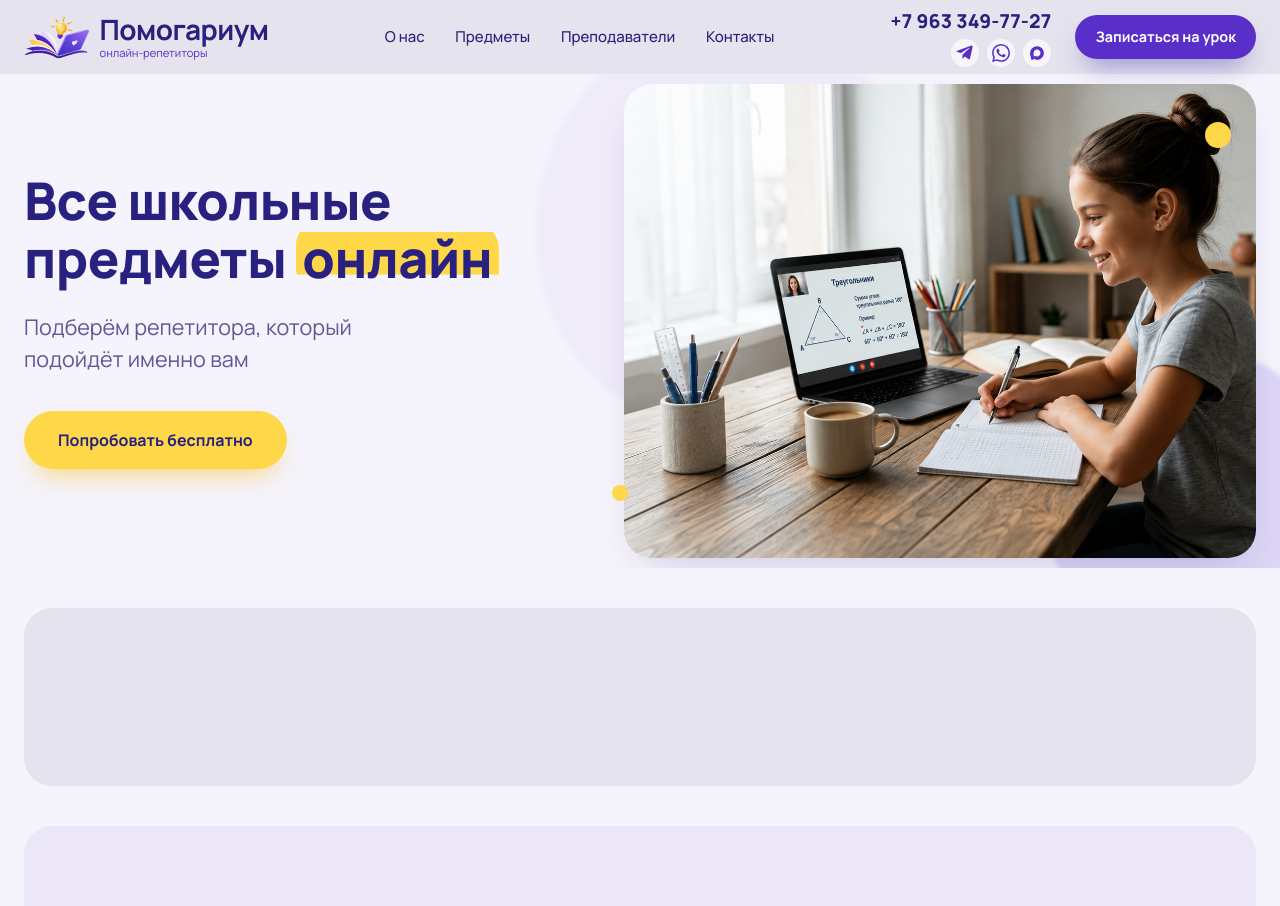
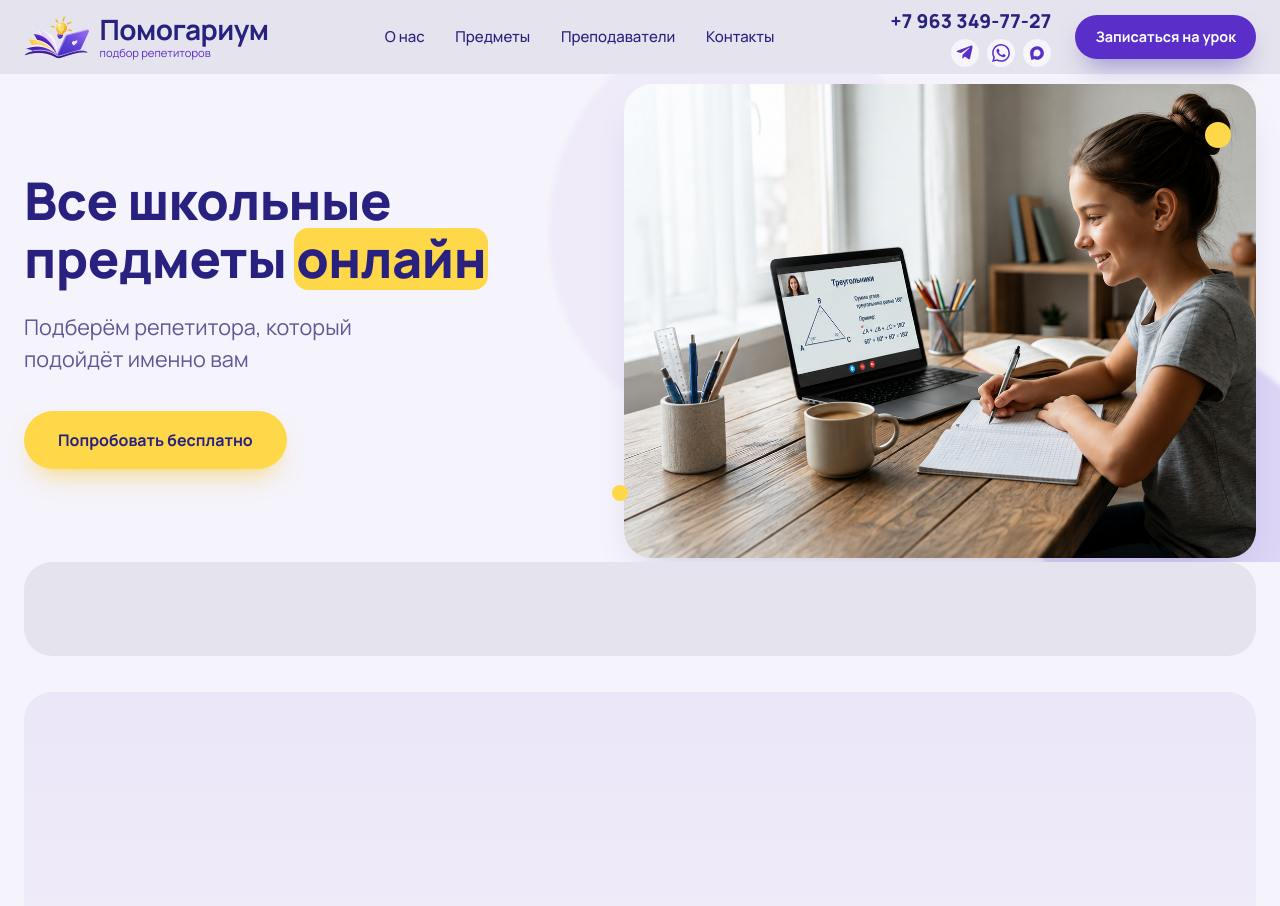
Before and after one commit to moskvinkirill829-ship-it/Violetta, a React (Vite) app in the folder client/: page / in a window 1280 px wide. Shown: the top 906 px of the page. Built offline with nearby package versions, Linux system fonts and the light colour scheme.

Commit message:
Правки: подпись «подбор репетиторов», тонкая полоса преимуществ в одну строку, выделение по контуру текста, приглушённая форма

```diff
--- a/client/src/components/Highlight.css
+++ b/client/src/components/Highlight.css
@@ -1,34 +1,34 @@
 .hl {
-  /* заливка «маркером» за текстом; корректно переносится по строкам */
-  background-image: linear-gradient(
-    var(--hl-color, var(--c-yellow)),
-    var(--hl-color, var(--c-yellow))
-  );
-  background-repeat: no-repeat;
-  background-position: left 0.16em;
-  background-size: 100% 0;
-  padding: 0 0.12em;
-  margin: 0;
-  border-radius: 0.42em 0.5em 0.42em 0.5em;
-  box-decoration-break: clone;
-  -webkit-box-decoration-break: clone;
-  transition: background-size 0.5s var(--ease) 0.15s;
-}
-
-/* полоса тоньше строки — как в макете, не жирная */
-.hl {
-  background-size: 100% 0.82em;
+  position: relative;
+  display: inline;
+  isolation: isolate;
 }
 
 .hl__text {
   position: relative;
+  z-index: 1;
 }
 
-/* внутри Reveal — «прорисовка» при появлении */
-.reveal .hl {
-  background-size: 100% 0;
+/* жёлтая заливка ровно по границам текста — без большого выступа */
+.hl::before {
+  content: '';
+  position: absolute;
+  z-index: 0;
+  left: -0.04em;
+  right: -0.04em;
+  top: 0.08em;
+  bottom: 0.08em;
+  background: var(--hl-color, var(--c-yellow));
+  border-radius: 0.28em;
 }
 
-.reveal--in .hl {
-  background-size: 100% 0.82em;
+@media (prefers-reduced-motion: no-preference) {
+  .reveal .hl::before {
+    transform: scaleX(0);
+    transform-origin: left center;
+  }
+  .reveal--in .hl::before {
+    transition: transform 0.45s var(--ease) 0.2s;
+    transform: scaleX(1);
+  }
 }
--- a/client/src/data/site.ts
+++ b/client/src/data/site.ts
@@ -5,7 +5,7 @@
 
 export const contacts = {
   brand: 'Помогариум',
-  brandTagline: 'онлайн-репетиторы', // подпись под логотипом
+  brandTagline: 'подбор репетиторов', // подпись под логотипом
   phone: '+7 963 349-77-27',
   phoneHref: 'tel:+79633497727',
   // TODO: заменить на реальные ссылки
--- a/client/src/sections/Advantages.css
+++ b/client/src/sections/Advantages.css
@@ -1,52 +1,77 @@
 .adv {
-  padding-block: clamp(24px, 3.5vw, 40px);
+  padding-top: 0; /* плашка вплотную к hero-картинке */
+  padding-bottom: clamp(20px, 3vw, 36px);
 }
 
 .adv__grid {
   list-style: none;
   display: grid;
-  grid-template-columns: repeat(4, 1fr);
-  gap: clamp(16px, 2.4vw, 30px);
+  grid-template-columns: repeat(4, minmax(0, 1fr));
+  gap: clamp(12px, 1.8vw, 22px);
   background: var(--c-panel); /* та же серая плашка, что и хедер */
   border-radius: var(--radius-lg);
-  padding: clamp(22px, 3vw, 34px) clamp(20px, 3vw, 40px);
+  padding: clamp(12px, 1.6vw, 18px) clamp(18px, 2.6vw, 34px); /* в 2 раза тоньше */
 }
 
 .adv__item {
   display: flex;
   align-items: center;
-  gap: 14px;
+  gap: 12px;
+  min-width: 0;
 }
 
 .adv__icon {
   flex: 0 0 auto;
-  width: 88px;
-  height: 88px;
+  width: 58px;
+  height: 58px;
   object-fit: contain;
 }
 
+.adv__text {
+  min-width: 0;
+}
+
 .adv__title {
-  font-size: 1.3rem; /* крупнее и контрастнее */
+  font-size: 1rem;
   font-weight: 800;
   color: var(--c-primary);
-  margin-bottom: 3px;
-  line-height: 1.1;
+  margin-bottom: 2px;
+  line-height: 1.15;
+  white-space: nowrap; /* «Онлайн обучение» / «Индивидуальный подход» — в одну строку */
 }
 
 .adv__text p {
-  font-size: 0.95rem;
+  font-size: 0.82rem;
   font-weight: 600;
   color: var(--c-primary-2);
-  line-height: 1.35;
+  line-height: 1.3;
 }
 
-@media (max-width: 860px) {
-  .adv__grid {
-    grid-template-columns: repeat(2, 1fr);
+@media (max-width: 1100px) {
+  .adv__title {
+    white-space: normal;
   }
 }
 
-@media (max-width: 480px) {
+@media (max-width: 900px) {
+  .adv__grid {
+    grid-template-columns: repeat(2, minmax(0, 1fr));
+    gap: 16px;
+    padding: 18px 20px;
+  }
+  .adv__icon {
+    width: 60px;
+    height: 60px;
+  }
+  .adv__title {
+    font-size: 1.1rem;
+  }
+  .adv__text p {
+    font-size: 0.88rem;
+  }
+}
+
+@media (max-width: 620px) {
   .adv__grid {
     grid-template-columns: 1fr;
   }
--- a/client/src/sections/Hero.css
+++ b/client/src/sections/Hero.css
@@ -1,5 +1,5 @@
 .hero {
-  padding-block: 10px; /* почти вплотную к хедеру сверху и к полосе снизу */
+  padding-block: 10px 4px; /* почти вплотную к хедеру сверху и к полосе снизу */
   overflow: hidden;
 }
 
@@ -36,6 +36,7 @@
 .hero__media {
   position: relative;
   isolation: isolate;
+  min-width: 0;
 }
 
 .hero__photo {
@@ -63,7 +64,7 @@
   aspect-ratio: 1;
   background: color-mix(in srgb, var(--c-surface-lav) 82%, #fff);
   top: -12%;
-  left: -14%;
+  left: -12%;
 }
 
 .hero__blob--2 {
@@ -71,7 +72,7 @@
   aspect-ratio: 1;
   background: color-mix(in srgb, var(--chip-blue) 78%, #fff);
   bottom: -16%;
-  right: -12%;
+  right: -10%;
 }
 
 .hero__dot {
@@ -100,7 +101,7 @@
     padding-block: 16px;
   }
   .hero__inner {
-    grid-template-columns: 1fr;
+    grid-template-columns: minmax(0, 1fr);
     text-align: center;
   }
   .hero__lead {
--- a/client/src/sections/HowItWorks.css
+++ b/client/src/sections/HowItWorks.css
@@ -96,6 +96,35 @@
     grid-template-columns: 1fr;
     gap: 40px;
   }
+
+  /* мобильная версия: иконка и текст в строку */
+  .how__step {
+    display: grid;
+    grid-template-columns: auto minmax(0, 1fr);
+    grid-template-rows: auto auto;
+    column-gap: 16px;
+    row-gap: 4px;
+    align-items: center;
+    text-align: left;
+    padding: 24px 18px;
+  }
+  .how__icon {
+    grid-row: 1 / 3;
+    align-self: center;
+    width: 60px;
+    height: 60px;
+    margin-bottom: 0;
+  }
+  .how__step-title {
+    grid-column: 2;
+    align-self: end;
+    margin-bottom: 0;
+  }
+  .how__step-text {
+    grid-column: 2;
+    align-self: start;
+  }
+
   .how__arrow {
     right: 50%;
     top: auto;
--- a/client/src/sections/Subjects.css
+++ b/client/src/sections/Subjects.css
@@ -80,11 +80,11 @@
 
 @media (max-width: 620px) {
   .subj__grid {
-    grid-template-columns: repeat(2, 1fr);
+    grid-template-columns: repeat(2, minmax(0, 1fr));
   }
 }
 
-@media (max-width: 400px) {
+@media (max-width: 460px) {
   .subj__grid {
     grid-template-columns: 1fr;
   }
--- a/client/src/styles/global.css
+++ b/client/src/styles/global.css
@@ -26,6 +26,7 @@ body {
   background: var(--c-bg);
   -webkit-font-smoothing: antialiased;
   text-rendering: optimizeLegibility;
+  overflow-x: clip; /* декоративные круги не дают горизонтальный скролл */
 }
 
 img,
--- a/client/src/styles/tokens.css
+++ b/client/src/styles/tokens.css
@@ -36,8 +36,8 @@
   --chip-peach: #e8dcf6;
   --chip-lilac: #e0d3f4;
 
-  /* --- Форма заявки: фиолетовый градиент (не синий) --- */
-  --form-gradient: linear-gradient(135deg, #4c1d95 0%, #6d28d9 55%, #7c3aed 100%);
+  /* --- Форма заявки: приглушённый фиолетовый (не агрессивный) --- */
+  --form-gradient: linear-gradient(140deg, #332a63 0%, #493c88 100%);
   --form-field-bg: #ffffff;
 
   /* --- Типографика --- */
```
